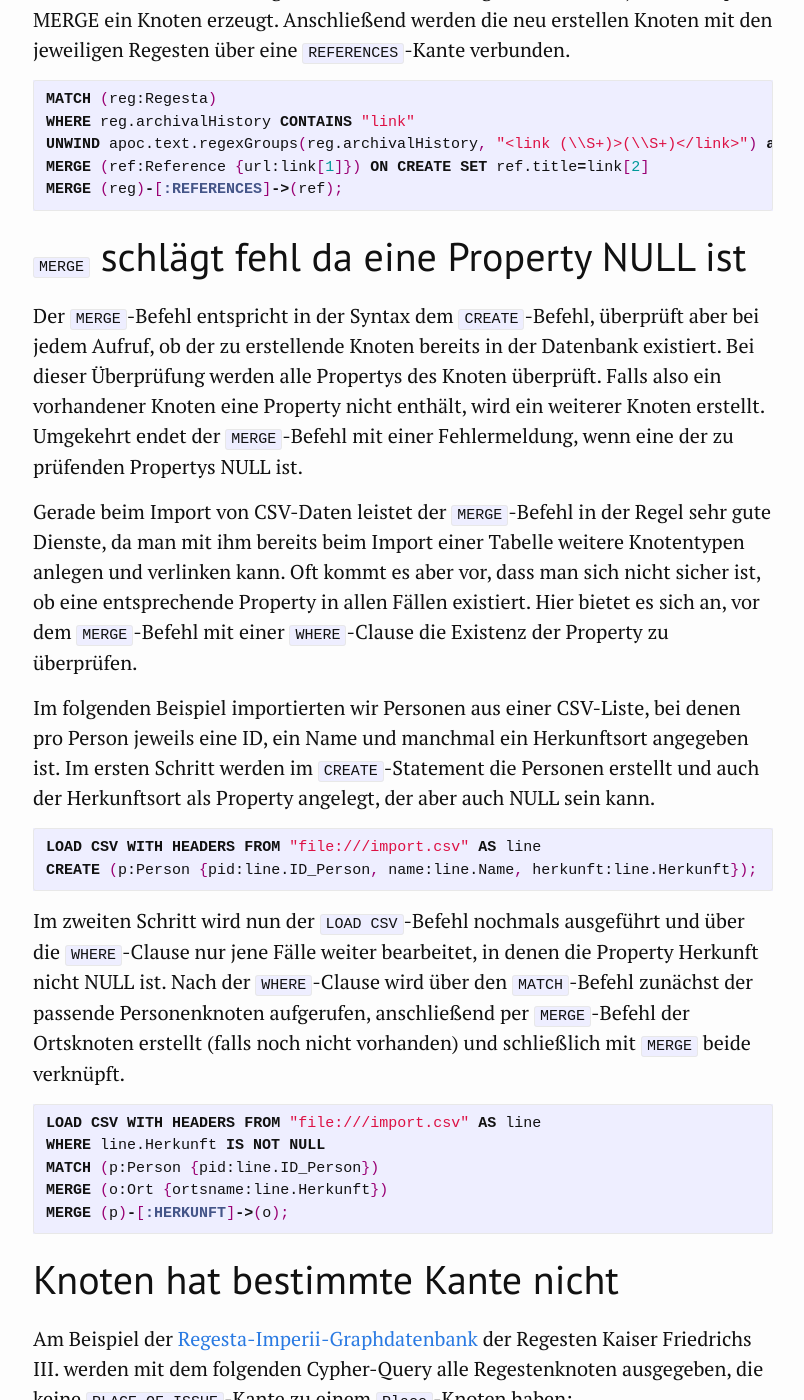
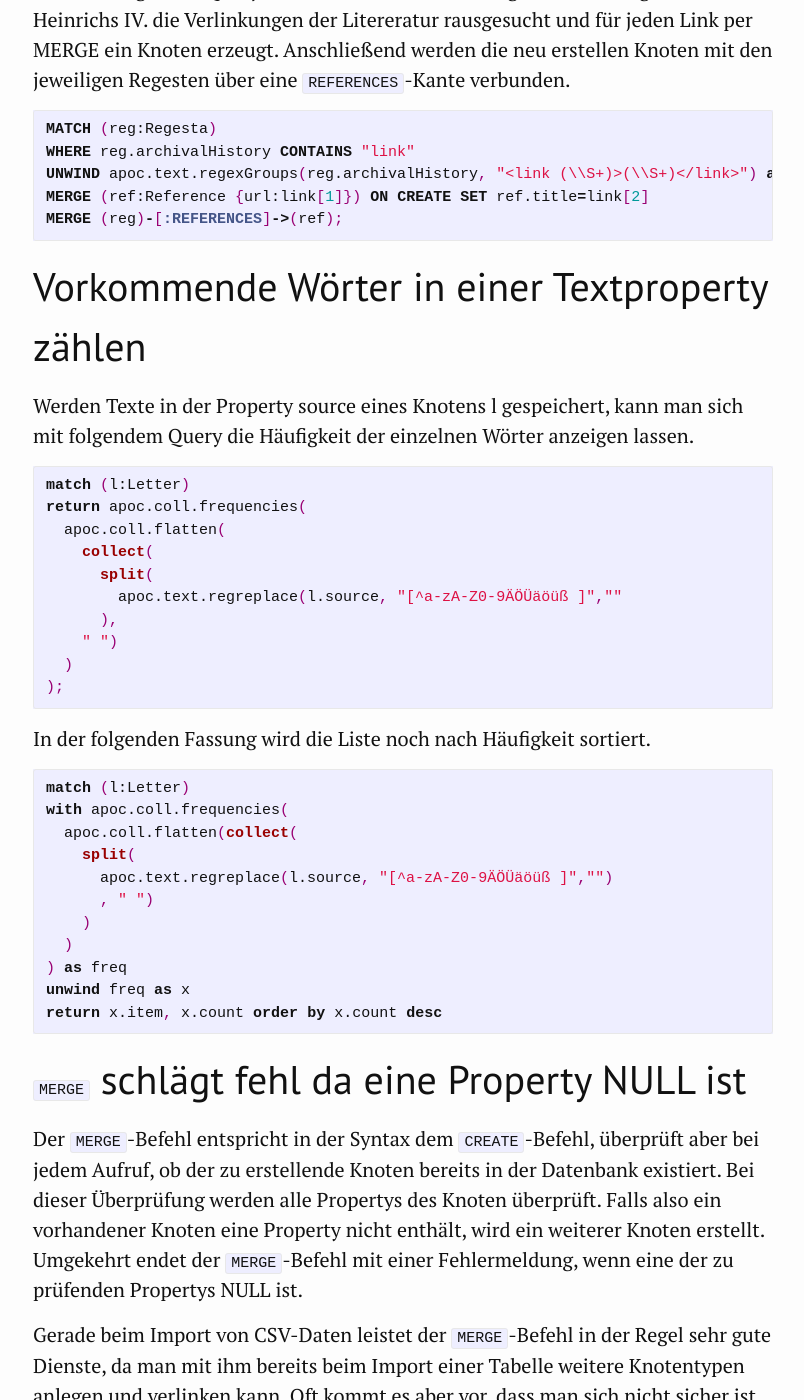
Before and after one commit to kuczera/Graphentechnologien, a Jekyll site: the page built from docs/85_cypher_fuer_Fortgeschrittene.md, in a window 1280 px wide and 1400 px high, scrolled down 3885 px. Shown: the whole window, without its empty margins (237-1041 px from the left). Built offline with Jekyll 4.4.1, drawn with Linux system fonts in a browser that asks for light colours; some of the changed text lies outside the part shown.

Commit message:
Häufigkeitsabfragen von Wörtern in Text

```diff
--- a/docs/85_cypher_fuer_Fortgeschrittene.md
+++ b/docs/85_cypher_fuer_Fortgeschrittene.md
@@ -132,6 +132,40 @@ UNWIND apoc.text.regexGroups(reg.archivalHistory, "<link (\\S+)>(\\S+)</link>")
 MERGE (ref:Reference {url:link[1]}) ON CREATE SET ref.title=link[2]
 MERGE (reg)-[:REFERENCES]->(ref);
 ~~~
+
+# Vorkommende Wörter in einer Textproperty zählen
+
+Werden Texte in der Property source eines Knotens l gespeichert, kann man sich mit folgendem Query die Häufigkeit der einzelnen Wörter anzeigen lassen.
+
+~~~cypher
+match (l:Letter)
+return apoc.coll.frequencies(
+  apoc.coll.flatten(
+    collect(
+      split(
+        apoc.text.regreplace(l.source, "[^a-zA-Z0-9ÄÖÜäöüß ]",""
+      ),
+    " ")
+  )
+);
+~~~
+
+In der folgenden Fassung wird die Liste noch nach Häufigkeit sortiert.
+
+~~~cypher
+match (l:Letter)
+with apoc.coll.frequencies(
+  apoc.coll.flatten(collect(
+    split(
+      apoc.text.regreplace(l.source, "[^a-zA-Z0-9ÄÖÜäöüß ]","")
+      , " ")
+    )
+  )
+) as freq
+unwind freq as x
+return x.item, x.count order by x.count desc
+~~~
+
 
 # `MERGE` schlägt fehl da eine Property NULL ist
 
```
